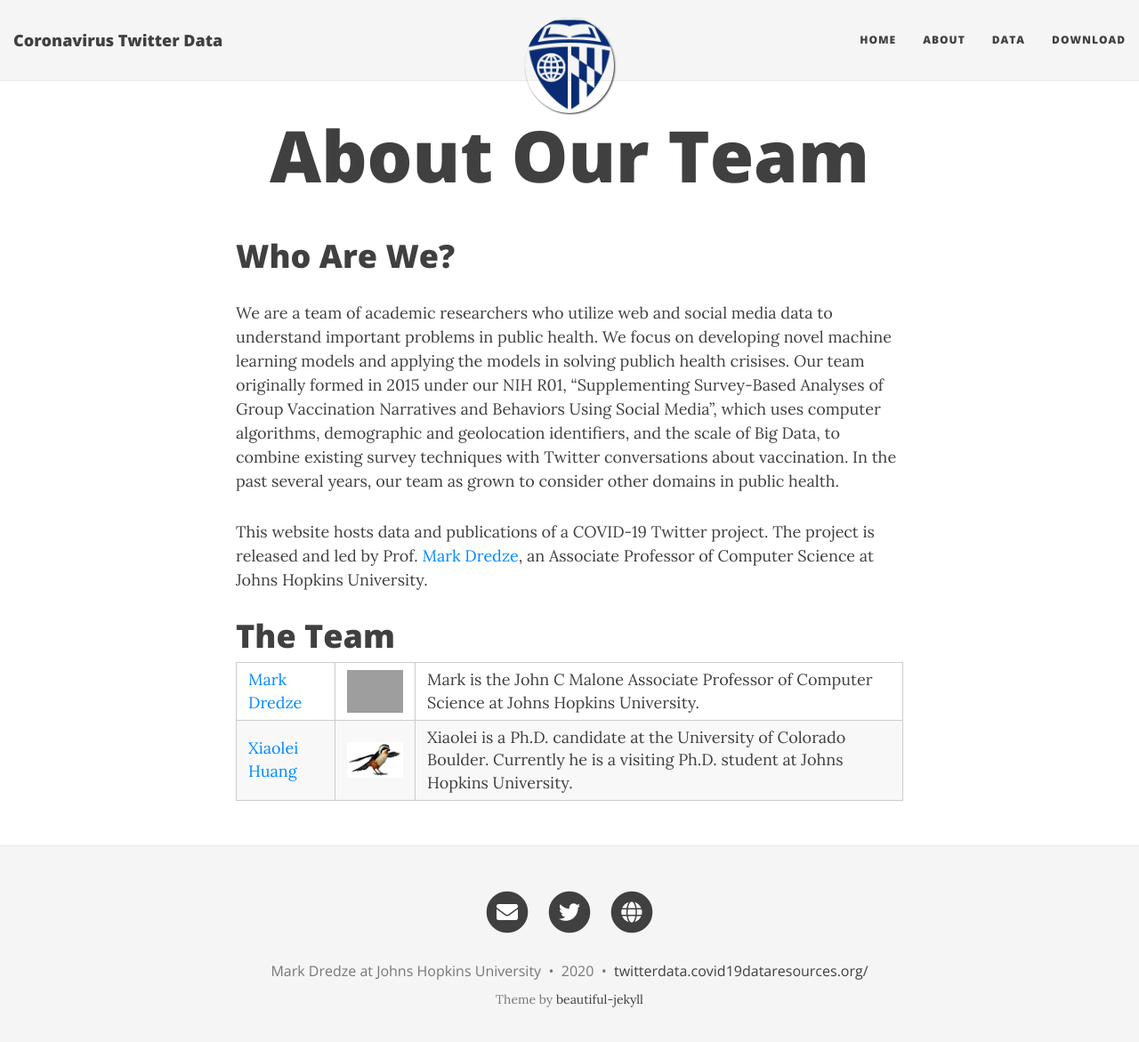
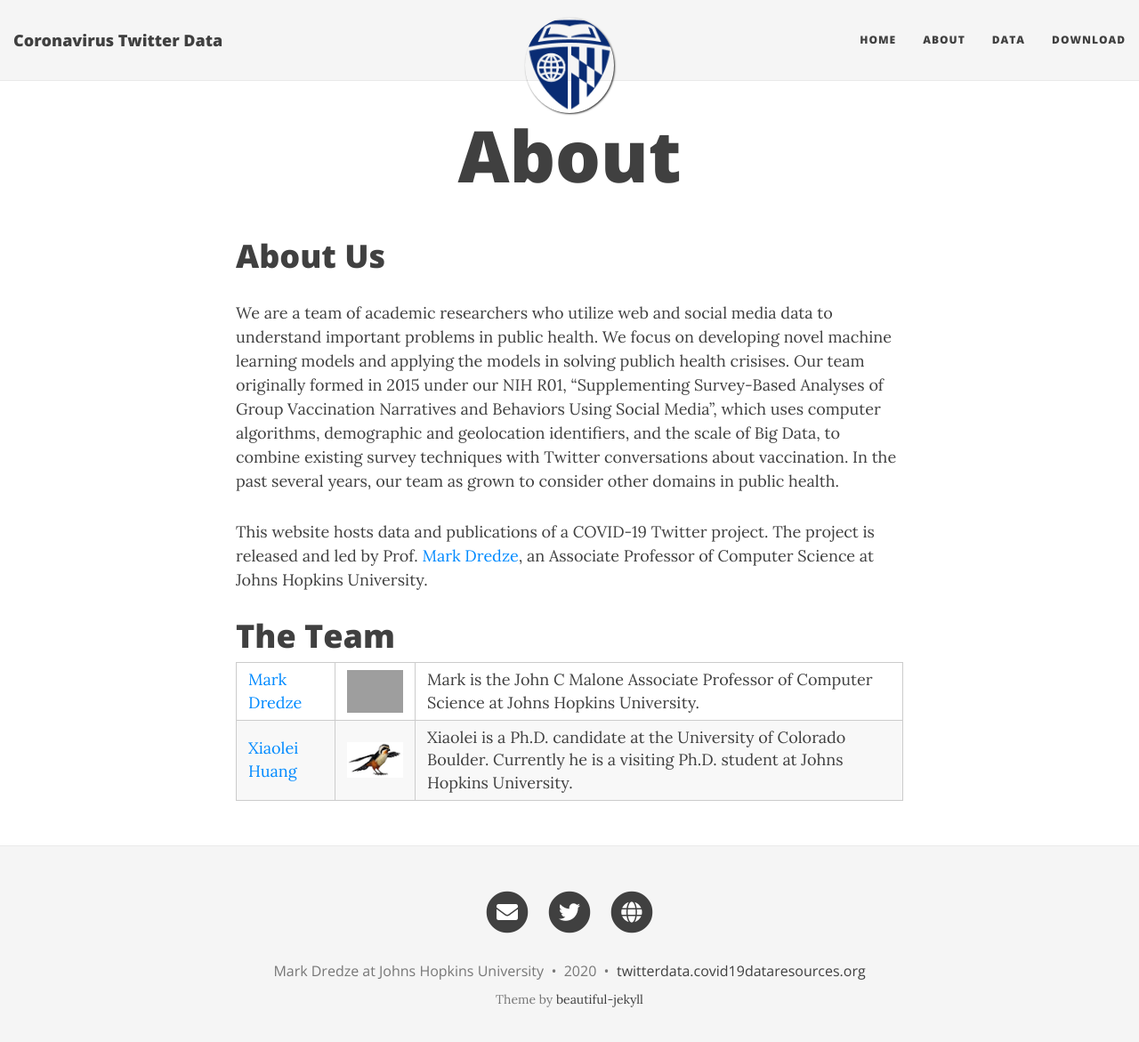
Before and after one commit to mdredze/covid19_twitter_data.github.io, a Jekyll site: the page built from about.md, in a window 1280 px wide and 1184 px high. Shown: the top 1171 px of the window at 89% size. Built offline with Jekyll 4.4.1, drawn with Linux system fonts in a browser that asks for light colours; nearby versions of some CDN libraries; grey boxes are pictures that could not be loaded.

Commit message:
Moved about page

```diff
--- a/_config.yml
+++ b/_config.yml
@@ -98,7 +98,7 @@
 
 # How to display the link to the website in the footer
 # Remove this if you don't want a link in the footer
-url-pretty: "twitterdata.covid19dataresources.org/"  # eg. "deanattali.com/beautiful-jekyll"
+url-pretty: "twitterdata.covid19dataresources.org"  # eg. "deanattali.com/beautiful-jekyll"
 
 # --- Web Statistics Section --- #
 
--- a/aboutus.md
+++ b/about.md
@@ -1,11 +1,10 @@
 ---
 layout: page
-title: About Our Team
+title: About
 subtitle:
 ---
 
-# Who Are We?
-
+# About Us
 We are a team of academic researchers who utilize web and social media data to understand important problems in public health. We focus on developing novel machine learning models and applying the models in solving publich health crisises. Our team originally formed in 2015 under our NIH R01, “Supplementing Survey-Based Analyses of Group Vaccination Narratives and Behaviors Using Social Media”, which uses computer algorithms, demographic and geolocation identifiers, and the scale of Big Data, to combine existing survey techniques with Twitter conversations about vaccination. In the past several years, our team as grown to consider other domains in public health.
 
 This website hosts data and publications of a COVID-19 Twitter project. The project is released and led by Prof. [Mark Dredze](https://www.cs.jhu.edu/~mdredze/), an Associate Professor of Computer Science at Johns Hopkins University.
```
